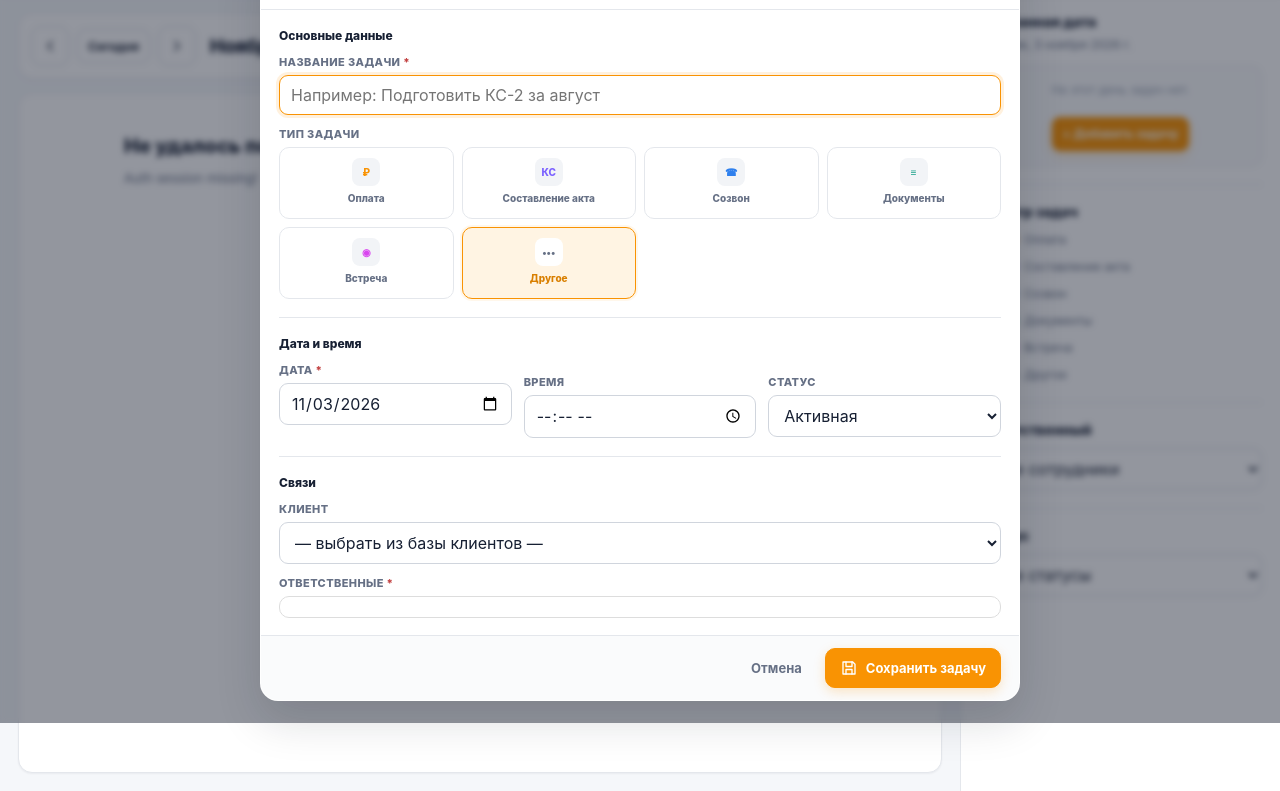
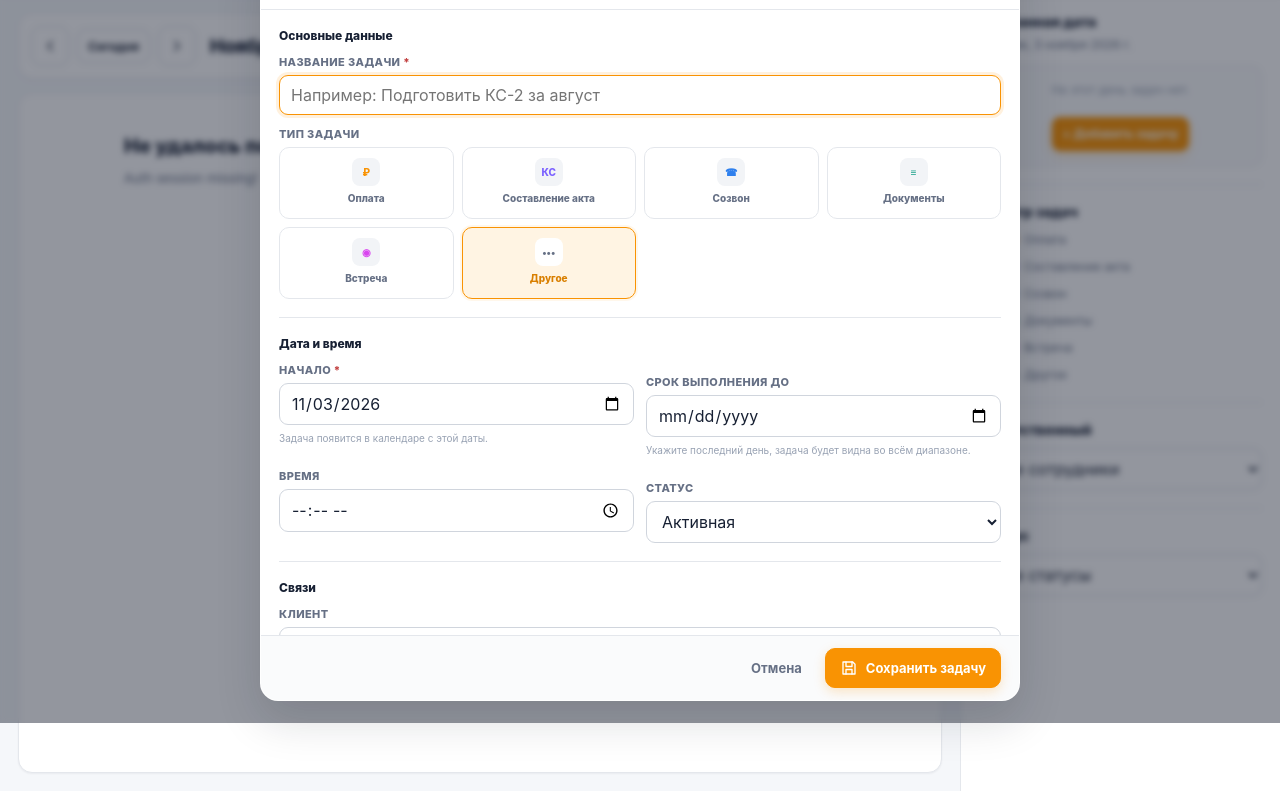
Before and after one commit to Konstantin-db/jambalance-hub, a plain HTML site: page tools/task-manager.html in a window 1280 px wide. Both pictures are taken after a click on the button "Новая задача". Shown: the part 77-868 px from the top of the page. Drawn offline with Linux system fonts and the light colour scheme.

Commit message:
Add date range fields to task form

```diff
--- a/tools/task-manager.html
+++ b/tools/task-manager.html
@@ -1964,14 +1964,14 @@
           Дата и время
         </div>
 
-        <div class="field-row cols-3">
+        <div class="field-row cols-2">
 
           <div class="field">
             <label
               class="field-label"
               for="task-date"
             >
-              Дата
+              Начало
               <span class="req">*</span>
             </label>
 
@@ -1980,21 +1980,28 @@
               type="date"
               id="task-date"
             >
+            <div class="field-help">Задача появится в календаре с этой даты.</div>
           </div>
 
-          <div class="field">
+          <div class="field" id="task-end-date-field">
             <label
               class="field-label"
-              for="task-time"
+              for="task-end-date"
             >
-              Время
+              Срок выполнения до
             </label>
 
-            <input
-              class="input"
-              type="time"
-              id="task-time"
-            >
+            <input class="input" type="date" id="task-end-date">
+            <div class="field-help">Укажите последний день, задача будет видна во всём диапазоне.</div>
+          </div>
+
+        </div>
+
+        <div class="field-row cols-2" style="margin-top:12px">
+
+          <div class="field">
+            <label class="field-label" for="task-time">Время</label>
+            <input class="input" type="time" id="task-time">
           </div>
 
           <div class="field">
```
